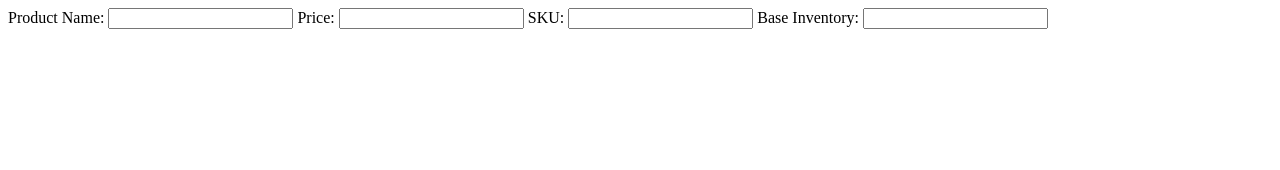
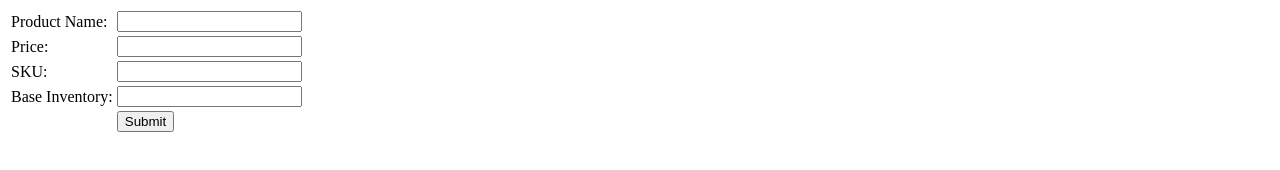
Before and after one commit to stevenp322/Projects, a plain HTML site: page Product Inventory/html.html in a window 1280 px wide. Drawn offline with Linux system fonts and the light colour scheme.

Commit message:
added table structure

```diff
--- a/Product Inventory/html.html
+++ b/Product Inventory/html.html
@@ -1,10 +1,23 @@
 <html>
 	<body>
 		<form>
-			Product Name:	<input type="text" name="productN"<br>
-			Price:			<input type="text" name="price"<br>
-			SKU:			<input type="text" name="sku"<br>
-			Base Inventory: <input type="text" name="inventory"<br>
+			<table>
+			<tr>
+				<td>Product Name:</td>	<td><input type="text" name="productN"</br></td>
+			</tr>
+			<tr>
+				<td>Price:	</td>		<td><input type="text" name="price"</br></td>
+			</tr>
+			<tr>
+				<td>SKU:</td>			<td><input type="text" name="sku"</br></td>
+			</tr>
+			<tr>
+				<td>Base Inventory:</td> <td><input type="text" name="inventory"</br></td>
+			</tr>
+			<tr>
+				<td></td><td><input type="submit" name="subProduct"></td>
+			</tr>
+		</table>
 		</form>
 	</body>
 </html>
```
